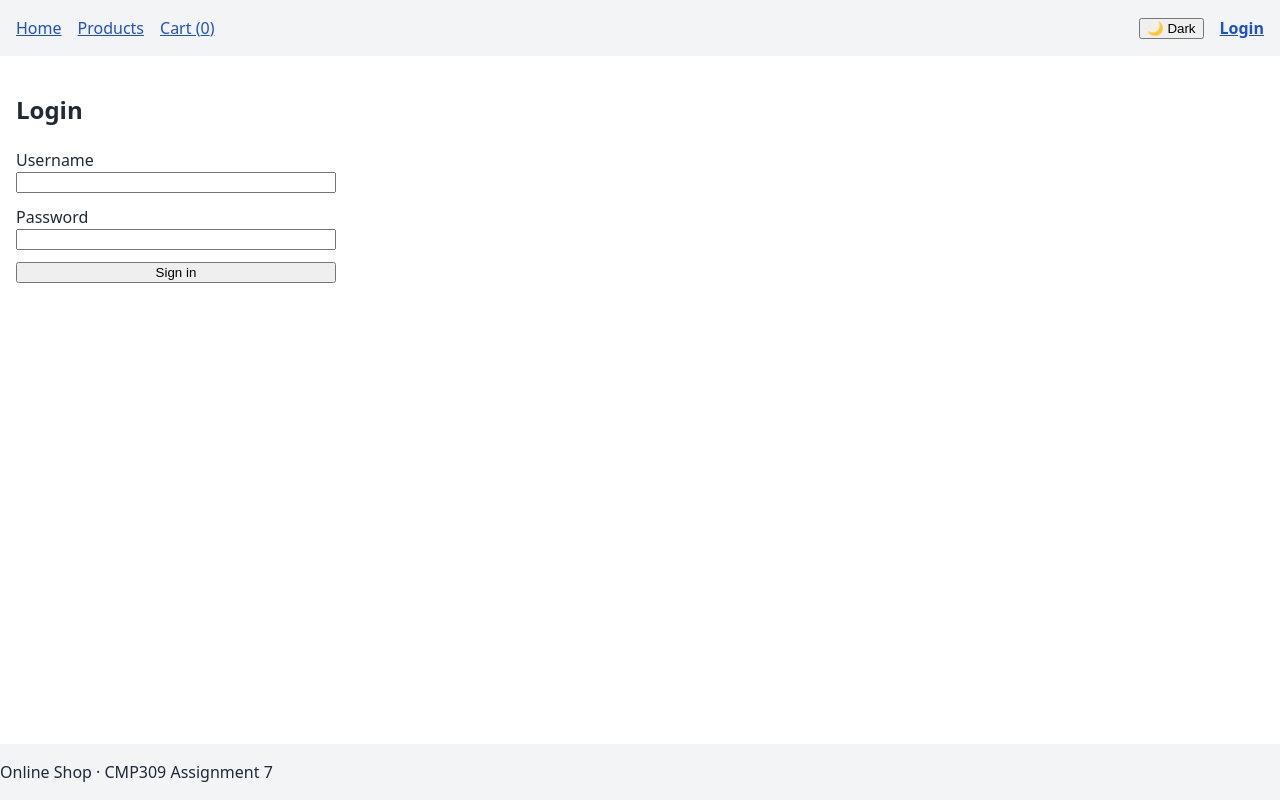
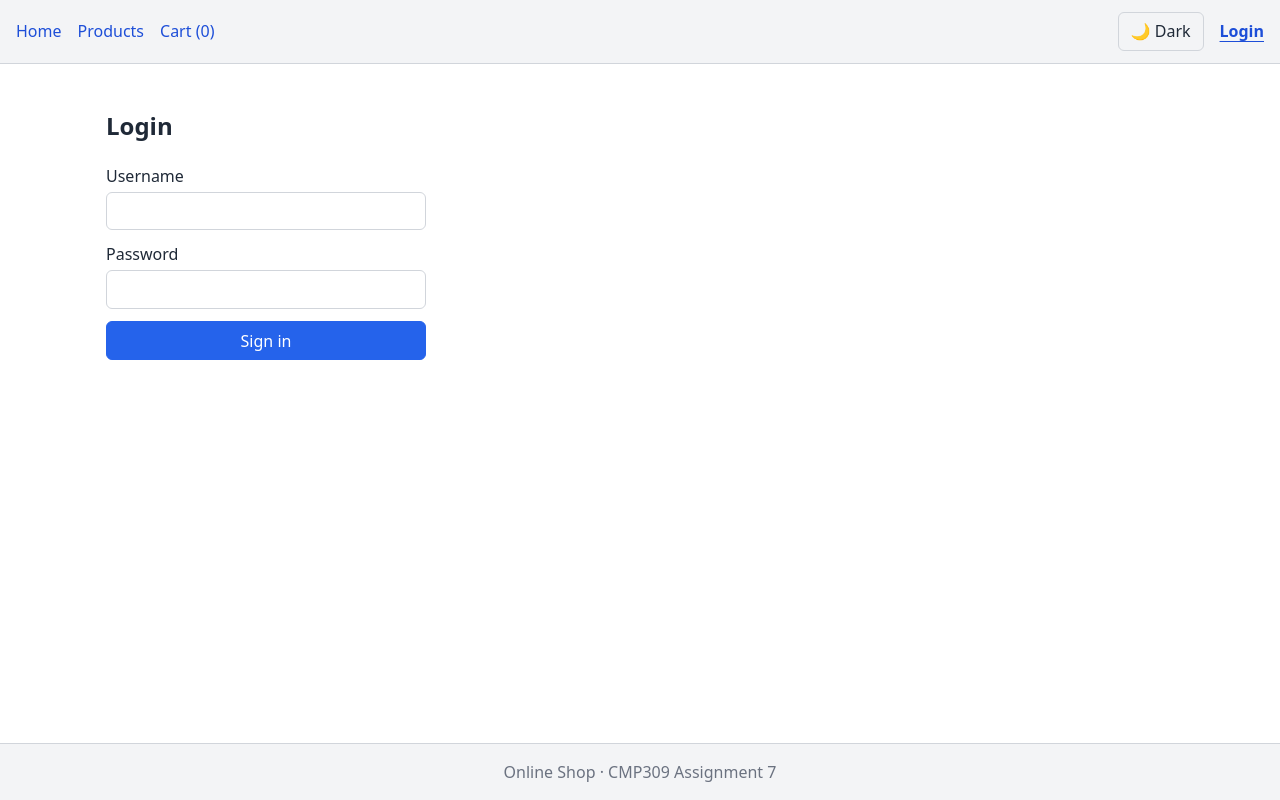
Before and after one commit to salimseker/Web-Lab7, a React (Vite) app: page /login in a window 1280 px wide. Built offline with nearby package versions, Linux system fonts and the light colour scheme.

Commit message:
style: add minimal layout and component styles

```diff
--- a/src/index.css
+++ b/src/index.css
@@ -10,6 +10,12 @@ body {
   line-height: 1.5;
 }
 
+img {
+  display: block;
+  max-width: 100%;
+  height: auto;
+}
+
 /* Theme: the class on the .app wrapper sets the custom properties, everything else reads them. */
 .theme-light {
   --color-bg: #ffffff;
@@ -18,6 +24,9 @@ body {
   --color-muted: #6b7280;
   --color-border: #d1d5db;
   --color-link: #1d4ed8;
+  --color-accent: #2563eb;
+  --color-accent-text: #ffffff;
+  --color-error: #b91c1c;
   color-scheme: light;
 }
 
@@ -28,8 +37,13 @@ body {
   --color-muted: #9ca3af;
   --color-border: #374151;
   --color-link: #93c5fd;
+  --color-accent: #3b82f6;
+  --color-accent-text: #ffffff;
+  --color-error: #fca5a5;
   color-scheme: dark;
 }
+
+/* ---------- Layout ---------- */
 
 .app {
   min-height: 100vh;
@@ -45,14 +59,25 @@ body {
 
 .content {
   flex: 1;
-  padding: 1rem;
+  width: 100%;
+  max-width: 1100px;
+  margin: 0 auto;
+  padding: 1.5rem 1rem;
 }
 
-.navbar,
 .footer {
+  padding: 1rem;
+  text-align: center;
+  color: var(--color-muted);
   background-color: var(--color-surface);
-  border-color: var(--color-border);
+  border-top: 1px solid var(--color-border);
 }
+
+.footer p {
+  margin: 0;
+}
+
+/* ---------- Navigation ---------- */
 
 .navbar {
   display: flex;
@@ -60,32 +85,91 @@ body {
   align-items: center;
   justify-content: space-between;
   gap: 1rem;
-  padding: 1rem;
+  padding: 0.75rem 1rem;
+  background-color: var(--color-surface);
+  border-bottom: 1px solid var(--color-border);
 }
 
 .navbar-links,
 .navbar-auth {
   display: flex;
+  flex-wrap: wrap;
   align-items: center;
   gap: 1rem;
+}
+
+.navbar a {
+  text-decoration: none;
 }
 
 /* NavLink adds the "active" class to the link matching the current URL */
 .navbar a.active {
   font-weight: bold;
   text-decoration: underline;
+  text-underline-offset: 4px;
 }
+
+.navbar-user {
+  color: var(--color-muted);
+  overflow-wrap: anywhere;
+}
+
+/* ---------- Form controls ---------- */
+
+button,
+input,
+select {
+  font: inherit;
+  color: var(--color-text);
+  background-color: var(--color-bg);
+  border: 1px solid var(--color-border);
+  border-radius: 6px;
+  padding: 0.4rem 0.75rem;
+}
+
+button {
+  cursor: pointer;
+  background-color: var(--color-surface);
+}
+
+button:hover:not(:disabled) {
+  border-color: var(--color-accent);
+}
+
+button:disabled,
+input:disabled {
+  opacity: 0.6;
+  cursor: not-allowed;
+}
+
+button[type='submit'] {
+  background-color: var(--color-accent);
+  border-color: var(--color-accent);
+  color: var(--color-accent-text);
+}
+
+:focus-visible {
+  outline: 2px solid var(--color-accent);
+  outline-offset: 2px;
+}
+
+label {
+  display: flex;
+  flex-direction: column;
+  gap: 0.25rem;
+}
+
+.error {
+  color: var(--color-error);
+}
+
+/* ---------- Product list ---------- */
 
 .filters {
   display: flex;
   flex-wrap: wrap;
   gap: 1rem;
-  margin-bottom: 1rem;
-}
-
-.filters label {
-  display: flex;
-  flex-direction: column;
+  margin-bottom: 1.5rem;
 }
 
 .product-grid {
@@ -94,22 +178,76 @@ body {
   gap: 1rem;
 }
 
+.product-card {
+  display: flex;
+  flex-direction: column;
+  gap: 0.25rem;
+  padding: 1rem;
+  background-color: var(--color-surface);
+  border: 1px solid var(--color-border);
+  border-radius: 8px;
+}
+
 .product-card img {
   width: 100%;
-  height: auto;
+  aspect-ratio: 1;
+  object-fit: contain;
 }
+
+.product-card-link {
+  text-decoration: none;
+}
+
+.product-card h2 {
+  margin: 0.5rem 0 0;
+  font-size: 1rem;
+}
+
+.product-card button {
+  margin-top: auto;
+}
+
+.product-category {
+  margin: 0;
+  color: var(--color-muted);
+  text-transform: capitalize;
+}
+
+.product-price {
+  margin: 0;
+  font-weight: bold;
+}
+
+.empty-state {
+  padding: 2rem 0;
+}
+
+/* ---------- Product detail ---------- */
 
 .product-detail {
   display: flex;
   flex-wrap: wrap;
   gap: 1.5rem;
-  margin: 1rem 0;
+  margin: 1.5rem 0;
 }
 
 .product-detail img {
-  max-width: 100%;
-  height: auto;
+  width: 300px;
+  background-color: var(--color-surface);
+  border-radius: 8px;
 }
+
+.product-detail > div {
+  flex: 1 1 280px;
+}
+
+.product-pager {
+  display: flex;
+  justify-content: space-between;
+  gap: 1rem;
+}
+
+/* ---------- Login ---------- */
 
 .login-form {
   display: flex;
@@ -118,26 +256,21 @@ body {
   max-width: 320px;
 }
 
-.login-form label {
-  display: flex;
-  flex-direction: column;
-}
-
-.error {
-  color: #c0392b;
-}
+/* ---------- Cart ---------- */
 
 .cart-list {
   list-style: none;
+  margin: 0 0 1rem;
   padding: 0;
 }
 
 .cart-item {
-  display: flex;
-  flex-wrap: wrap;
+  display: grid;
+  grid-template-columns: 1fr auto auto auto auto;
   align-items: center;
   gap: 1rem;
-  padding: 0.5rem 0;
+  padding: 0.75rem 0;
+  border-bottom: 1px solid var(--color-border);
 }
 
 .cart-quantity {
@@ -147,10 +280,18 @@ body {
 }
 
 .cart-total {
+  font-size: 1.25rem;
   font-weight: bold;
 }
 
-.product-pager {
-  display: flex;
-  gap: 1rem;
+/* ---------- Small screens ---------- */
+
+@media (max-width: 600px) {
+  .cart-item {
+    grid-template-columns: 1fr auto;
+  }
+
+  .product-detail img {
+    width: 100%;
+  }
 }
```
